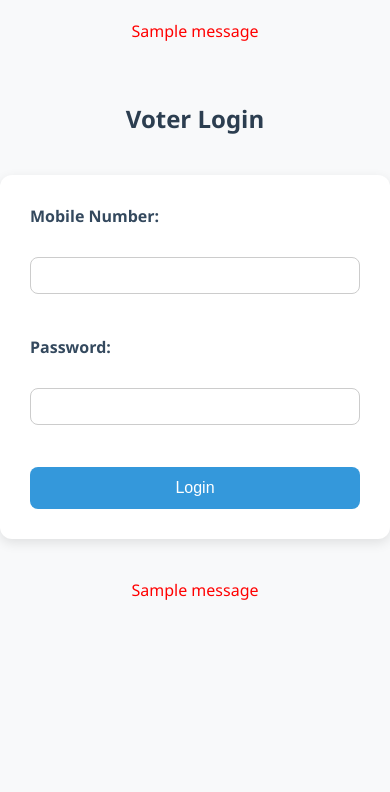
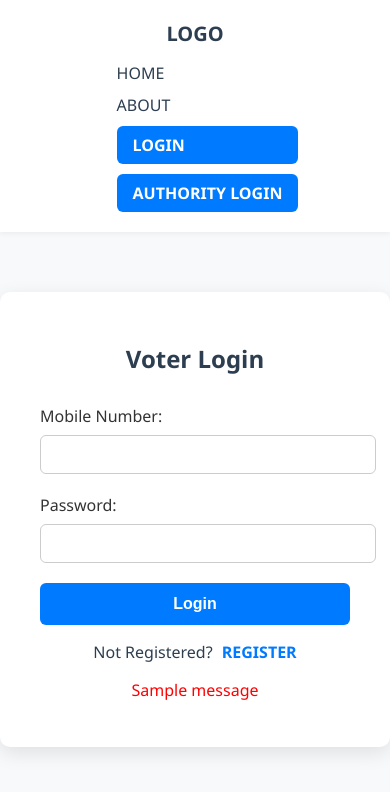
Before and after one commit to sandeep-garai/Votint_2, a Flask app: page /voter_login in a window 390 px wide. Shown: the top 792 px of the page. Run offline with Flask 3, Linux system fonts and the light colour scheme; one stand-in notice (Sample message) is shown.

Commit message:
improved UI and home page

```diff
--- a/app.py
+++ b/app.py
@@ -5,10 +5,10 @@ app = Flask(__name__)
 app.secret_key = 'supersecretkey'  # Change this in production
 
 # Dummy user for demo
-USER_CREDENTIALS = {
-    'username': 'admin',
-    'password': 'pass123'
-}
+# USER_CREDENTIALS = {
+#     'username': 'admin',
+#     'password': 'pass123'
+# }
 
 def get_db_connection():
     conn = sqlite3.connect('evoting.db')
--- /dev/null
+++ b/templates/base_public.html
@@ -0,0 +1,130 @@
+<!DOCTYPE html>
+<html lang="en">
+    <head>
+        <meta charset="UTF-8">
+        <meta name="viewport" content="width=device-width, initial-scale=1.0">
+        <title>Online Voting</title>
+        <style>
+          body {
+            margin: 0;
+            font-family: 'Segoe UI', Tahoma, Geneva, Verdana, sans-serif;
+            background-color: #f8f9fb;
+            color: #2c3e50;
+          }
+
+          header {
+            display: flex;
+            justify-content: space-between;
+            align-items: center;
+            padding: 20px 60px;
+            background-color: #ffffff;
+            box-shadow: 0 2px 5px rgba(0,0,0,0.05);
+          }
+
+          .logo {
+            font-size: 20px;
+            font-weight: bold;
+          }
+
+          nav a {
+            margin-left: 25px;
+            text-decoration: none;
+            color: #2c3e50;
+            font-weight: 500;
+            font-size: 16px;
+            transition: color 0.3s ease;
+          }
+
+          nav a:hover {
+            color: #007bff;
+          }
+
+          nav a.button {
+            background-color: #007bff;
+            color: white;
+            padding: 8px 16px;
+            border-radius: 6px;
+            margin-left: 25px;
+            font-weight: 600;
+            transition: background-color 0.3s ease;
+          }
+
+          nav a.button:hover {
+            background-color: #0056b3;
+          }
+
+          .hero {
+            display: flex;
+            align-items: center;
+            justify-content: space-between;
+            padding: 60px;
+            flex-wrap: wrap;
+          }
+
+          .hero-text {
+            max-width: 500px;
+          }
+
+          .hero-text h1 {
+            font-size: 36px;
+            margin-bottom: 20px;
+          }
+
+          .hero-text p {
+            font-size: 16px;
+            color: #555;
+            margin-bottom: 20px;
+          }
+
+          .hero-text .learn-more {
+            background-color: #007bff;
+            color: white;
+            text-decoration: none;
+            padding: 10px 20px;
+            border-radius: 6px;
+            font-weight: bold;
+          }
+
+          .hero-text .learn-more:hover {
+            background-color: #0056b3;
+          }
+
+          .hero-img img {
+            max-width: 1500px;
+            width: 100%;
+          }
+
+          @media (max-width: 768px) {
+            .hero {
+              flex-direction: column-reverse;
+              text-align: center;
+            }
+
+            .hero-text, .hero-img {
+              margin-top: 30px;
+            }
+
+            nav {
+              display: flex;
+              flex-direction: column;
+              gap: 10px;
+              margin-top: 15px;
+            }
+
+            header {
+              flex-direction: column;
+            }
+          }
+        </style>
+      </head>
+    <header>
+        <div class="logo">LOGO</div>
+        <nav>
+          <a href="/">HOME</a>
+          <a href="#about">ABOUT</a>
+          <a href="/voter_login" class="button">LOGIN</a>
+          <a href="/auth_login" class="button">AUTHORITY LOGIN</a>
+        </nav>
+      </header>
+      {% block content %}{% endblock %}
+</html>
--- a/templates/voter_login.html
+++ b/templates/voter_login.html
@@ -1,100 +1,107 @@
-{% extends 'base.html' %}
+{% extends 'base_public.html' %}
 {% block content %}
 
 <style>
-  body {
-      font-family: 'Segoe UI', Tahoma, Geneva, Verdana, sans-serif;
-      background-color: #f8f9fa;
-      margin: 0;
-      padding: 0;
+    .login-container {
+      max-width: 400px;
+      margin: 60px auto;
+      background-color: #ffffff;
+      padding: 30px 40px;
+      border-radius: 10px;
+      box-shadow: 0 6px 20px rgba(0, 0, 0, 0.1);
     }
 
-  h2 {
+    .login-container h2 {
       text-align: center;
+      margin-bottom: 30px;
       color: #2c3e50;
-      margin-top: 60px;
     }
 
-  form {
-      max-width: 400px;
-      margin: 40px auto;
-      padding: 30px;
-      background-color: #ffffff;
-      border-radius: 12px;
-      box-shadow: 0 4px 12px rgba(0, 0, 0, 0.1);
+    .login-container label {
+      font-weight: 500;
+      color: #333;
     }
 
-  label {
-      display: block;
-      margin-bottom: 8px;
-      color: #34495e;
+    .login-container input[type="text"],
+    .login-container input[type="password"] {
+      width: 100%;
+      padding: 10px 12px;
+      margin-top: 8px;
+      margin-bottom: 20px;
+      border: 1px solid #ccc;
+      border-radius: 6px;
+      font-size: 15px;
+    }
+
+    .login-container input[type="submit"] {
+      width: 100%;
+      background-color: #007bff;
+      color: white;
+      border: none;
+      padding: 12px;
+      border-radius: 6px;
+      font-size: 16px;
+      cursor: pointer;
       font-weight: bold;
     }
 
-  input[type="text"],
-  input[type="password"] {
-      width: 100%;
-      padding: 10px;
-      margin-bottom: 20px;
-      border: 1px solid #ccc;
-      border-radius: 8px;
-      box-sizing: border-box;
-      transition: border-color 0.3s ease;
+    .login-container input[type="submit"]:hover {
+      background-color: #0056b3;
     }
 
-  input[type="text"]:focus,
-  input[type="password"]:focus {
-      border-color: #3498db;
-      outline: none;
+    .login-container .register-link {
+      text-align: center;
+      margin-top: 15px;
     }
 
-  input[type="submit"] {
-      width: 100%;
-      padding: 12px;
-      background-color: #3498db;
-      color: white;
-      border: none;
-      border-radius: 8px;
-      cursor: pointer;
-      font-size: 16px;
-      transition: background-color 0.3s ease;
+    .login-container .register-link a {
+      color: #007bff;
+      text-decoration: none;
+      font-weight: bold;
+      margin-left: 5px;
     }
 
-  input[type="submit"]:hover {
-      background-color: #2980b9;
+    .login-container .register-link a:hover {
+      text-decoration: underline;
     }
 
-  ul {
-      max-width: 400px;
-      margin: 20px auto;
+    .login-container ul {
       padding: 0;
-      list-style-type: none;
-  }
-
-  li {
+      margin-top: 15px;
+      list-style: none;
       color: red;
       text-align: center;
     }
   </style>
+
+  <div class="login-container">
     <h2>Voter Login</h2>
 
     <form method="POST">
       <label>Mobile Number:</label><br>
-    <input type="text" name="mobile" required><br><br>
+      <input type="text" name="mobile" required><br>
 
       <label>Password:</label><br>
-    <input type="password" name="password" required><br><br>
+      <input type="password" name="password" required><br>
 
       <input type="submit" value="Login">
+
+      <div class="register-link">
+        <p>Not Registered?
+          <a href="/voter_register">REGISTER</a>
+        </p>
+      </div>
     </form>
 
     {% with messages = get_flashed_messages() %}
       {% if messages %}
         <ul>
           {% for message in messages %}
-        <li style="color: red;">{{ message }}</li>
+            <li>{{ message }}</li>
           {% endfor %}
         </ul>
       {% endif %}
     {% endwith %}
+  </div>
+
   {% endblock %}
```
Also changed, not shown: templates/auth_login.html (+48 -59 lines), templates/index.html (+13 -77 lines), evoting.db, static/images/online-voting-image1.jpg (added), static/images/online_voting_2.jpg (added), static/images/online_voting_3.jpg (added). Lines whose indentation alone changed are shown as unchanged.
